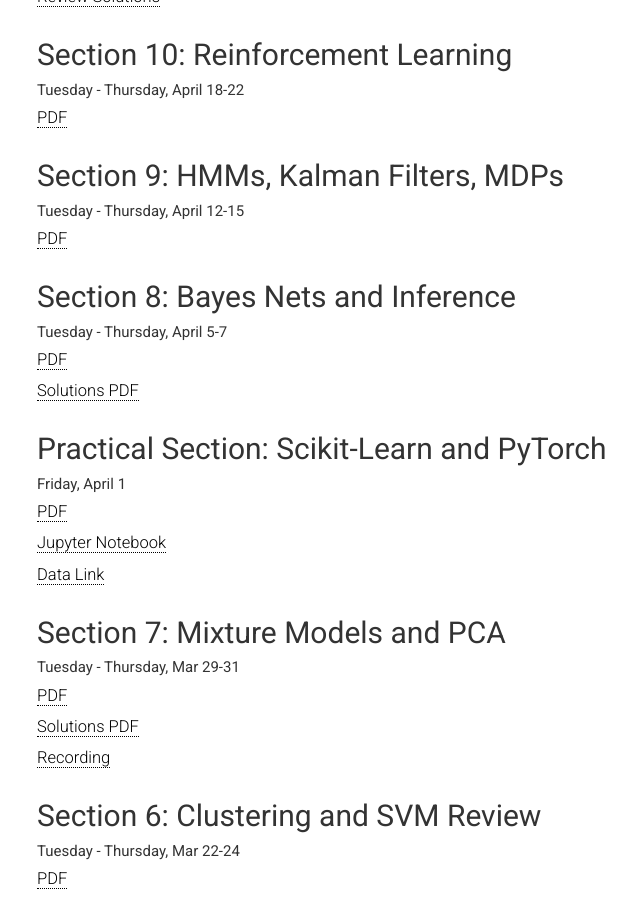
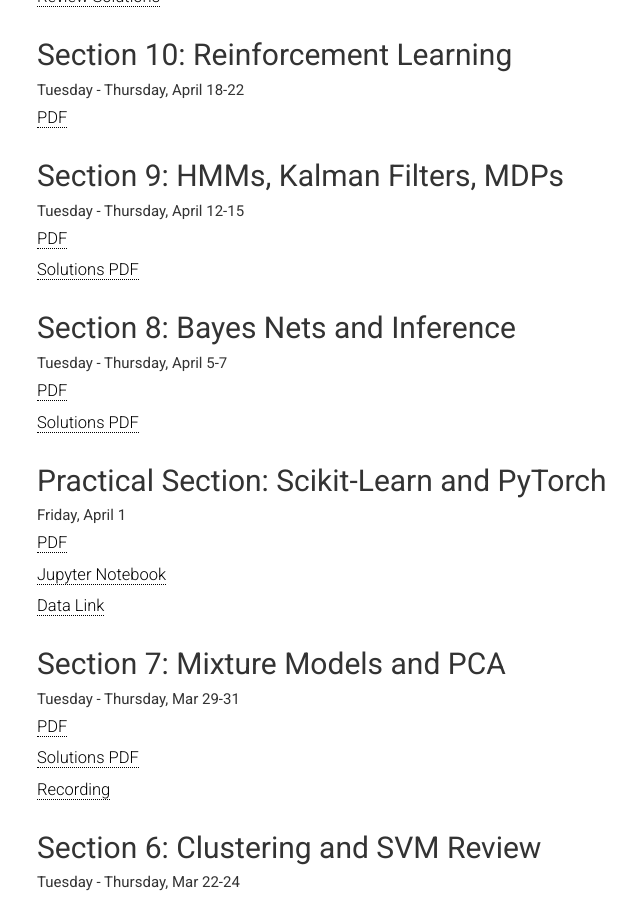
Before and after one commit to harvard-ml-courses/cs181-web, a Jekyll site: the page built from sections.html, in a window 1280 px wide and 900 px high, scrolled down 651 px. Shown: the whole window, without its empty margins (153-793 px from the left). Built offline with Jekyll 4.4.1, drawn with Linux system fonts in a browser that asks for light colours.

Commit message:
section 9 solutions

```diff
--- a/sections.html
+++ b/sections.html
@@ -50,8 +50,10 @@
         <h2 class="title" id="sec9">Section 9: HMMs, Kalman Filters, MDPs</h2>
         <p class="head-subtitle">Tuesday - Thursday, April 12-15</p>
         <ul class="lists">
-            <li><a href="sections/sec9-hmm_kf_mdp/sec11.pdf" target="_blank">PDF</a></li>
+            <li><a href="sections/sec9-hmm_kf_mdp/sec9.pdf" target="_blank">PDF</a></li>
+            <li><a href="sections/sec9-hmm_kf_mdp/sec9-soln.pdf" target="_blank">Solutions PDF</a></li>
         </ul>
+
         <h2 class="title" id="sec8">Section 8: Bayes Nets and Inference</h2>
         <p class="head-subtitle">Tuesday - Thursday, April 5-7</p>
         <ul class="lists">
```
Also changed, not shown: 3 other files.
